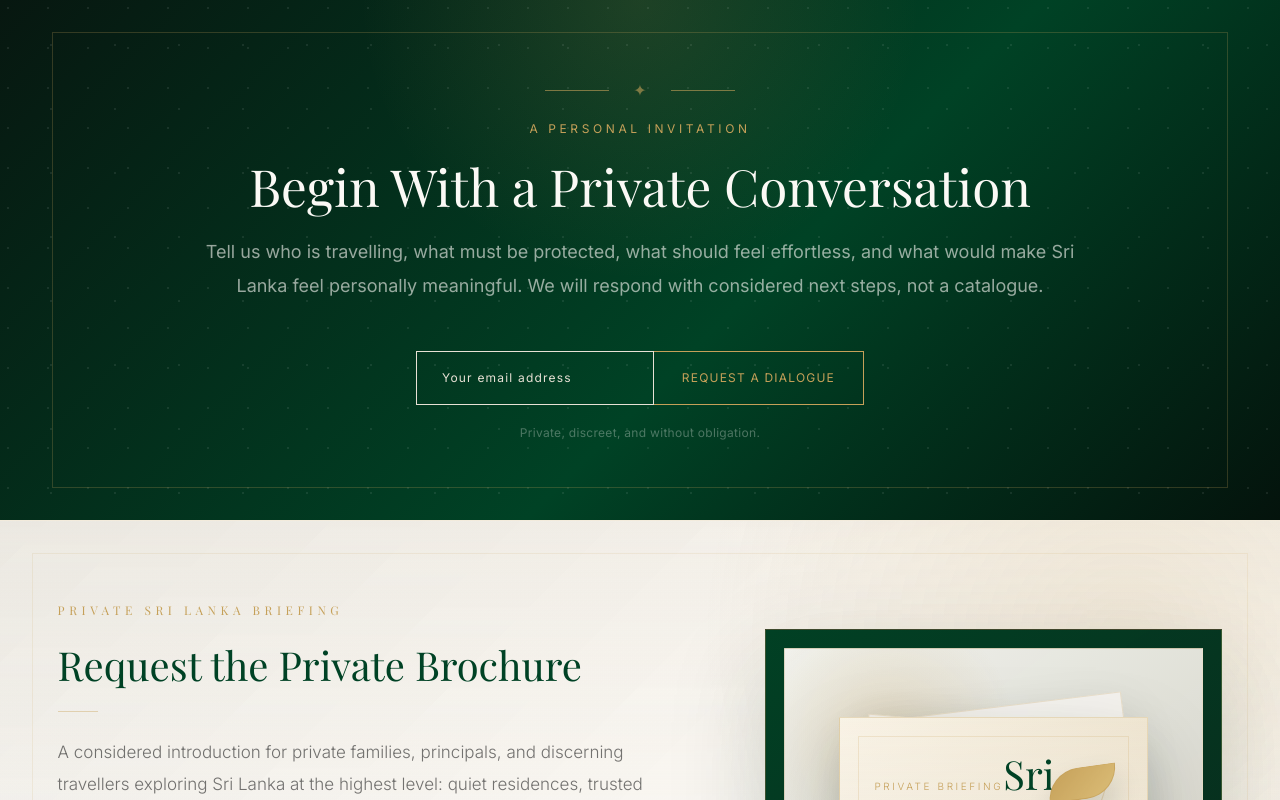
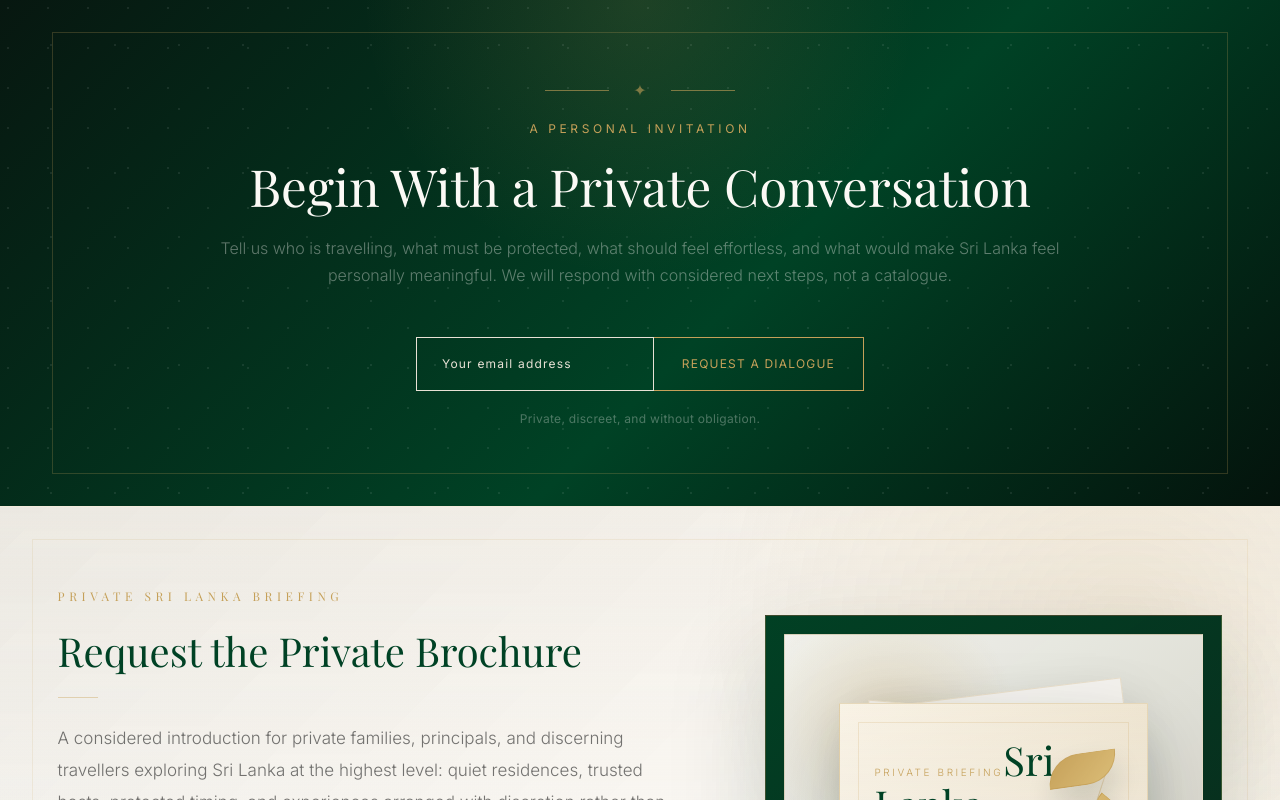
Before and after one commit to teameunoiasolutions/ril-homepage-rebuild, a React (Vite) app: page / in a window 1280 px wide. Shown: the part 10558-11358 px from the top of the page. Built offline with nearby package versions, Linux system fonts and the light colour scheme; a web font is replaced by a local one.

Commit message:
homepage styles

```diff
--- a/src/components/Homepage/Homepage.css
+++ b/src/components/Homepage/Homepage.css
@@ -2240,9 +2240,11 @@
 .figma-invitation-inner > p:not(.figma-overline) {
   max-width: 900px;
   opacity: 0.6;
-  font-size: var(--font-size-body-large);
-  font-weight: 500;
-  line-height: var(--line-height-loose);
+  font-size: var(--font-size-body);
+  font-weight: 300;
+  line-height: var(--line-height-body);
+  color: var(--color-text-muted-on-dark)
+
 }
 
 .figma-email-form,
```
